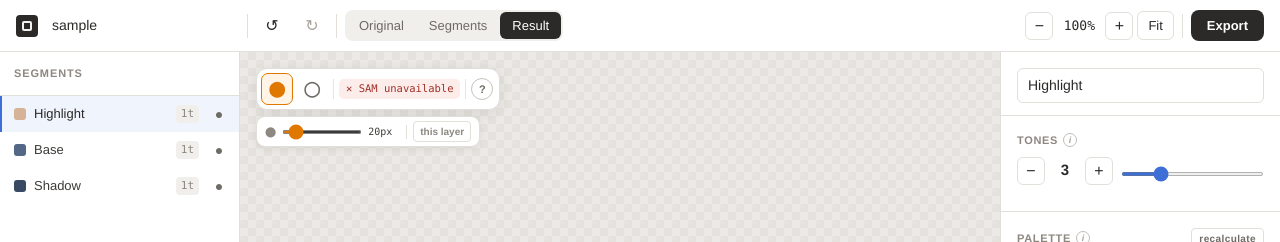
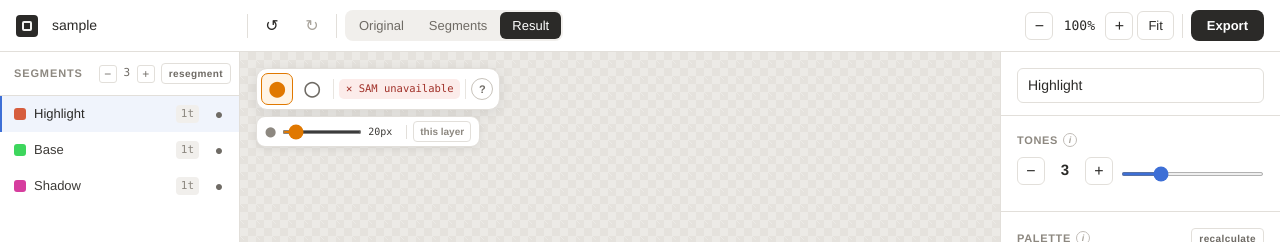
Before and after one commit to nekopudding/web-image-toon-shader, a React (Vite) app: page / in a window 1280 px wide. Both pictures are taken after a click on the button "Use sample". Shown: the top 242 px of the page. Built offline with nearby package versions, Linux system fonts and the light colour scheme.

Commit message:
add option to adjust number of generated segments, and option to re-segment

```diff
--- a/src/store/project-store.ts
+++ b/src/store/project-store.ts
@@ -25,6 +25,8 @@ export interface ProjectState {
   exportOpen: boolean;
   dirty: Set<number>; // segment ids needing recompute
   forceRecompute: Set<number>; // subset of dirty — bypass cache
+  resegmentPending: boolean; // triggers Canvas to re-run buildAutoSegments
+  autoSegmentCount: number; // how many top-level segments buildAutoSegments produces
   history: SnapshotState[];
   historyIndex: number;
   canvasContainerSize: { w: number; h: number } | null;
@@ -64,6 +66,9 @@ export type ProjectAction =
   | { type: 'MARK_DIRTY'; segmentId: number }
   | { type: 'CLEAR_DIRTY'; segmentId: number }
   | { type: 'FORCE_RECOMPUTE'; segmentId: number }
+  | { type: 'REQUEST_RESEGMENT' }
+  | { type: 'APPLY_RESEGMENT'; segments: Segment[]; clusteredMaps: Map<number, ClusteredMap> }
+  | { type: 'SET_AUTO_SEGMENT_COUNT'; count: number }
   | { type: 'SET_CONTAINER_SIZE'; w: number; h: number }
   | { type: 'REQUEST_MERGE'; fromId: number; toId: number }
   | { type: 'CLEAR_MERGE_PENDING' }
@@ -90,6 +95,8 @@ function createInitialState(): ProjectState {
     exportOpen: false,
     dirty: new Set(),
     forceRecompute: new Set(),
+    resegmentPending: false,
+    autoSegmentCount: 3,
     history: [],
     historyIndex: -1,
     canvasContainerSize: null,
@@ -181,6 +188,7 @@ export class ProjectStore {
           contourPaths: new Map(),
           dirty: new Set(),
           forceRecompute: new Set(),
+          resegmentPending: false,
           pendingPoints: [],
           pendingMask: null,
         };
@@ -349,6 +357,31 @@ export class ProjectStore {
         break;
       }
 
+      case 'REQUEST_RESEGMENT': {
+        this.state = { ...this.state, resegmentPending: true };
+        break;
+      }
+
+      case 'APPLY_RESEGMENT': {
+        this.pushHistory();
+        this.state = {
+          ...this.state,
+          segments: action.segments,
+          clusteredMaps: action.clusteredMaps,
+          contourPaths: new Map(),
+          dirty: new Set(),
+          forceRecompute: new Set(),
+          selectedSegmentId: action.segments[0]?.id ?? null,
+          resegmentPending: false,
+        };
+        break;
+      }
+
+      case 'SET_AUTO_SEGMENT_COUNT': {
+        this.state = { ...this.state, autoSegmentCount: Math.max(1, Math.min(10, action.count)) };
+        break;
+      }
+
       case 'REQUEST_MERGE': {
         this.state = { ...this.state, mergePending: { fromId: action.fromId, toId: action.toId } };
         break;
--- a/src/ui/Canvas.tsx
+++ b/src/ui/Canvas.tsx
@@ -231,6 +231,8 @@ export function Canvas(): React.ReactElement {
   // time any single worker finishes and dispatches SET_CLUSTERED_MAP.
   const clusteredMapsRef = useRef(state.clusteredMaps);
   clusteredMapsRef.current = state.clusteredMaps;
+  const autoSegmentCountRef = useRef(state.autoSegmentCount);
+  autoSegmentCountRef.current = state.autoSegmentCount;
 
   // Keep refs in sync with latest zoom/pan so the wheel handler never goes stale.
   // Using refs avoids putting zoom/panOffset in the wheel effect's deps array,
@@ -435,6 +437,28 @@ export function Canvas(): React.ReactElement {
     }
   }, [state.dirty, state.forceRecompute, state.segments, state.sourceImage, dispatch]);
 
+  // Resegment effect: re-run buildAutoSegments when REQUEST_RESEGMENT is dispatched.
+  // Replaces all segments and their initial clusteredMaps but does NOT mark dirty,
+  // so existing per-segment palette computation is not re-triggered.
+  useEffect(() => {
+    if (!state.resegmentPending || !state.sourceImage) return;
+    // Reset the global pixel assignment map so buildAutoSegments starts clean
+    globalSegMap = new SegmentationMap(state.sourceImage.width, state.sourceImage.height);
+    // Clear quantize cache — old segment IDs are being replaced
+    quantizeCacheRef.current.clear();
+    // Terminate any in-flight workers from the old segments
+    for (const worker of quantizeWorkersRef.current.values()) worker.terminate();
+    quantizeWorkersRef.current.clear();
+
+    const { segments, clusteredMaps } = buildAutoSegments(state.sourceImage, globalSegMap, autoSegmentCountRef.current);
+    if (segments.length === 0) {
+      console.error('[AutoSegment] Resegment produced no clusters.');
+      dispatch({ type: 'APPLY_RESEGMENT', segments: [], clusteredMaps: new Map() });
+      return;
+    }
+    dispatch({ type: 'APPLY_RESEGMENT', segments, clusteredMaps });
+  }, [state.resegmentPending, state.sourceImage, dispatch]);
+
   // Merge effect: when mergePending is set, reassign pixels from fromId to toId
   useEffect(() => {
     const mp = state.mergePending;
@@ -484,7 +508,7 @@ export function Canvas(): React.ReactElement {
 
   const runAutoSegment = useCallback((image: SourceImage, segMap: SegmentationMap) => {
     try {
-      const { segments, clusteredMaps } = buildAutoSegments(image, segMap, 3);
+      const { segments, clusteredMaps } = buildAutoSegments(image, segMap, autoSegmentCountRef.current);
       if (segments.length === 0) {
         console.error('[AutoSegment] k-means produced no clusters — image may be empty or degenerate.');
         return;
--- a/src/ui/SegmentList.tsx
+++ b/src/ui/SegmentList.tsx
@@ -7,16 +7,7 @@ const TINT_COLORS = [
   '#3dc3d6', '#9ed63d', '#d69e3d', '#5d3dd6',
 ];
 
-function getSegmentColor(segmentId: number, cm: ClusteredMap | undefined): string {
-  if (cm && cm.clusters.length > 0) {
-    // Prefer the base tone (lightnessRank 1), fall back to rank 0, then first cluster
-    const base = cm.clusters.find(c => c.lightnessRank === 1)
-      ?? cm.clusters.find(c => c.lightnessRank === 0)
-      ?? cm.clusters[0];
-    if (base.manualColor) return base.manualColor;
-    const [r, g, b] = base.rgbColor;
-    return `#${[r, g, b].map(v => Math.max(0, Math.min(255, isNaN(v) ? 0 : Math.round(v))).toString(16).padStart(2, '0')).join('')}`;
-  }
+function getSegmentColor(segmentId: number): string {
   return TINT_COLORS[segmentId % TINT_COLORS.length];
 }
 
@@ -27,7 +18,6 @@ function getToneCount(segment: Segment, clusteredMaps: Map<number, ClusteredMap>
 
 interface SegmentRowProps {
   segment: Segment;
-  clusteredMap: ClusteredMap | undefined;
   isSelected: boolean;
   isChild: boolean;
   toneCount: number;
@@ -37,7 +27,6 @@ interface SegmentRowProps {
 
 function SegmentRow({
   segment,
-  clusteredMap,
   isSelected,
   isChild,
   toneCount,
@@ -76,7 +65,7 @@ function SegmentRow({
           width: 12,
           height: 12,
           borderRadius: 3,
-          background: getSegmentColor(segment.id, clusteredMap),
+          background: getSegmentColor(segment.id),
           flexShrink: 0,
         }}
       />
@@ -174,6 +163,7 @@ export function SegmentList(): React.ReactElement {
           paddingRight: 8,
           borderBottom: '1px solid #e2dfda',
           flexShrink: 0,
+          gap: 6,
         }}
       >
         <span
@@ -187,6 +177,99 @@ export function SegmentList(): React.ReactElement {
         >
           SEGMENTS
         </span>
+        {state.segments.length > 0 && (
+          <>
+            {/* Segment count stepper — disabled while resegmenting */}
+            <div style={{
+              display: 'flex',
+              alignItems: 'center',
+              gap: 2,
+              flexShrink: 0,
+              opacity: state.resegmentPending ? 0.4 : 1,
+              pointerEvents: state.resegmentPending ? 'none' : undefined,
+            }}>
+              <button
+                onClick={() => dispatch({ type: 'SET_AUTO_SEGMENT_COUNT', count: state.autoSegmentCount - 1 })}
+                disabled={state.autoSegmentCount <= 1}
+                title="Fewer segments"
+                style={{
+                  width: 18,
+                  height: 18,
+                  border: '1px solid #e2dfda',
+                  background: 'none',
+                  borderRadius: 3,
+                  cursor: state.autoSegmentCount <= 1 ? 'default' : 'pointer',
+                  color: state.autoSegmentCount <= 1 ? '#c0bcb7' : '#6f6b65',
+                  fontSize: 12,
+                  display: 'flex',
+                  alignItems: 'center',
+                  justifyContent: 'center',
+                  padding: 0,
+                  lineHeight: 1,
+                }}
+              >
+                −
+              </button>
+              <span
+                title="Number of segments to generate on resegment"
+                style={{
+                  fontSize: 11,
+                  fontFamily: 'ui-monospace, Menlo, monospace',
+                  color: '#6f6b65',
+                  minWidth: 16,
+                  flexShrink: 0,
+                  textAlign: 'center',
+                }}
+              >
+                {state.autoSegmentCount}
+              </span>
+              <button
+                onClick={() => dispatch({ type: 'SET_AUTO_SEGMENT_COUNT', count: state.autoSegmentCount + 1 })}
+                disabled={state.autoSegmentCount >= 10}
+                title="More segments"
+                style={{
+                  width: 18,
+                  height: 18,
+                  border: '1px solid #e2dfda',
+                  background: 'none',
+                  borderRadius: 3,
+                  cursor: state.autoSegmentCount >= 10 ? 'default' : 'pointer',
+                  color: state.autoSegmentCount >= 10 ? '#c0bcb7' : '#6f6b65',
+                  fontSize: 12,
+                  display: 'flex',
+                  alignItems: 'center',
+                  justifyContent: 'center',
+                  padding: 0,
+                  lineHeight: 1,
+                }}
+              >
+                +
+              </button>
+            </div>
+
+            <button
+              onClick={() => dispatch({ type: 'REQUEST_RESEGMENT' })}
+              disabled={state.resegmentPending}
+              title="Re-run auto-segmentation to update segment areas. Does not recompute palettes."
+              style={{
+                fontSize: 10,
+                fontWeight: 600,
+                color: state.resegmentPending ? '#a9a49c' : '#6f6b65',
+                background: state.resegmentPending ? '#f8f7f5' : 'none',
+                border: '1px solid #e2dfda',
+                borderRadius: 4,
+                padding: '2px 7px',
+                cursor: state.resegmentPending ? 'default' : 'pointer',
+                letterSpacing: '0.04em',
+                flexShrink: 0,
+              }}
+              onMouseEnter={e => { if (!state.resegmentPending) e.currentTarget.style.background = '#f1efec'; }}
+              onMouseLeave={e => { if (!state.resegmentPending) e.currentTarget.style.background = 'none'; }}
+            >
+              {state.resegmentPending ? 'segmenting…' : 'resegment'}
+            </button>
+          </>
+        )}
       </div>
 
       {/* Segment list */}
@@ -248,7 +331,7 @@ export function SegmentList(): React.ReactElement {
                   <div style={{ flex: 1, paddingLeft: children.length === 0 ? 0 : 0 }}>
                     <SegmentRow
                       segment={segment}
-                      clusteredMap={state.clusteredMaps.get(segment.id)}
+
                       isSelected={state.selectedSegmentId === segment.id}
                       isChild={false}
                       toneCount={getToneCount(segment, state.clusteredMaps)}
@@ -269,7 +352,6 @@ export function SegmentList(): React.ReactElement {
                     <SegmentRow
                       key={child.id}
                       segment={child}
-                      clusteredMap={state.clusteredMaps.get(child.id)}
                       isSelected={state.selectedSegmentId === child.id}
                       isChild={true}
                       toneCount={getToneCount(child, state.clusteredMaps)}
```
